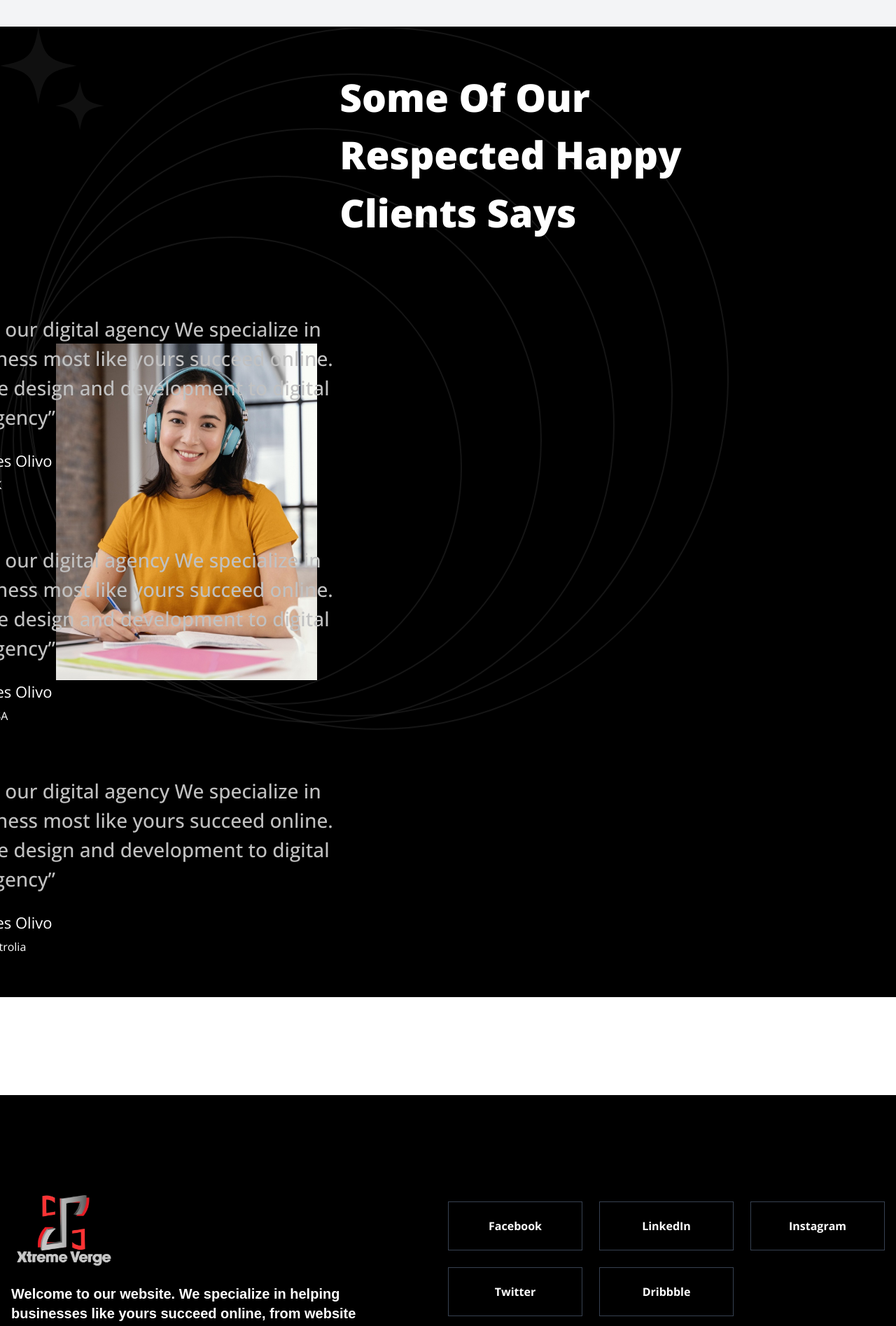
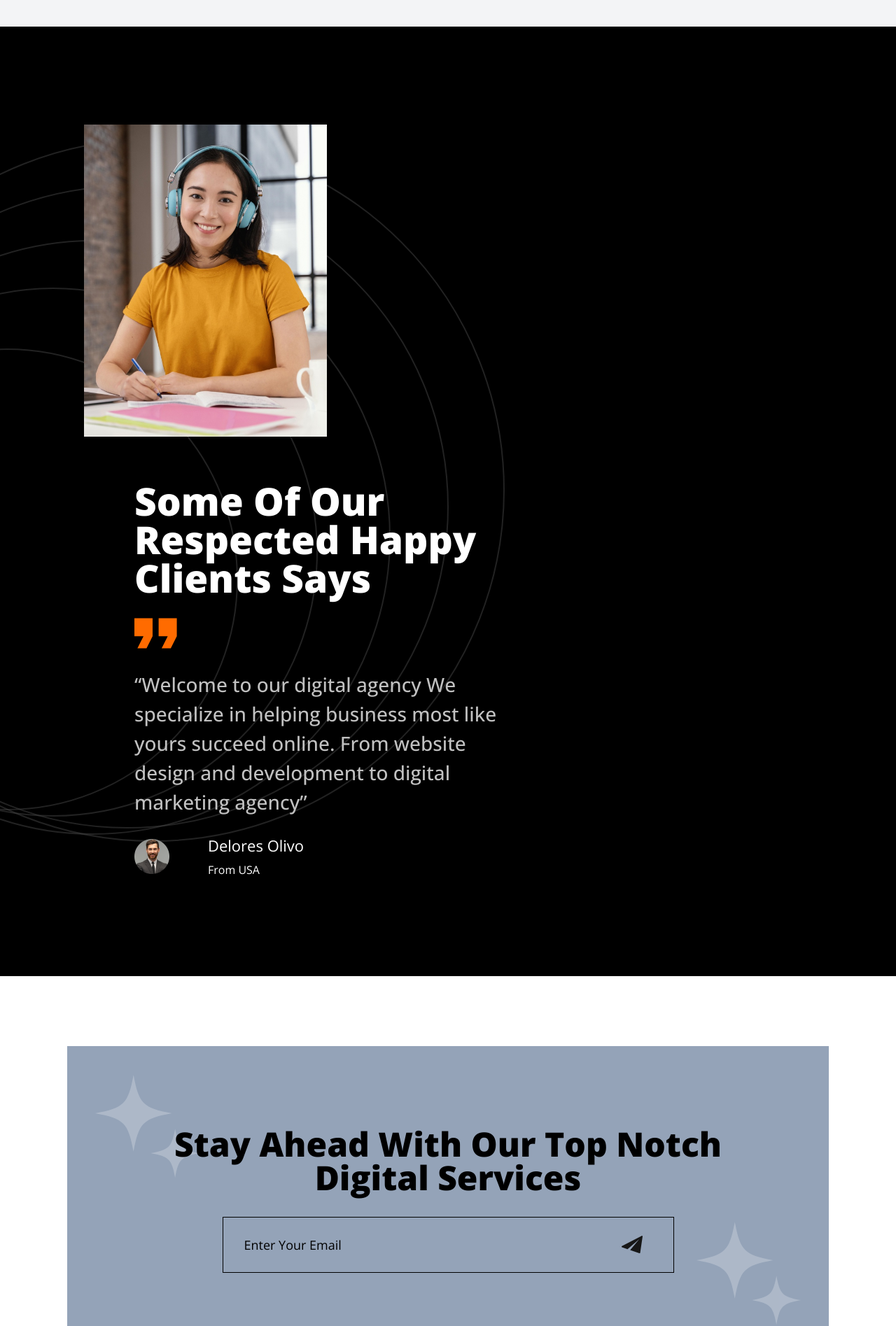
Before and after one commit to Abdullah7175/xtreme-verge, a Next.js app: page /aboutus in a window 1280 px wide. Shown: the part 2604-4499 px from the top of the page at 70% size. Built offline with nearby package versions, Linux system fonts and the light colour scheme; a web font is replaced by a local one.

Commit message:
About Page Completed

```diff
--- a/app/aboutus/page.js
+++ b/app/aboutus/page.js
@@ -7,13 +7,16 @@ import Image from "next/image";
 import Link from "next/link";
 import React, { useEffect, useState } from "react";
 import { Fade } from "react-awesome-reveal";
-import { Swiper, SwiperSlide } from 'swiper/react';
-import { Autoplay } from 'swiper/modules';
+import { Swiper, SwiperSlide } from "swiper/react";
+import "swiper/css";
+import { Autoplay } from "swiper/modules";
 import avatar_img from "@/public/avatar_1.jpg";
 import testimonial_thumb from "@/public/testimonial_thumb_1.jpg";
+import Subscribe from "@/components/Subscribe";
 
 export default function AboutUs() {
   const [loading, setLoading] = useState(true);
+
   const testimonial_data = [
     {
       img: avatar_img,
@@ -33,7 +36,7 @@ export default function AboutUs() {
       location: `From Astrolia`,
       des: `“Welcome to our digital agency We specialize in helping business most like yours succeed online. From website design and development to digital marketing agency”`,
     },
-  ]
+  ];
 
   useEffect(() => {
     const loaderTimeline = gsap.timeline({
@@ -67,8 +70,6 @@ export default function AboutUs() {
       );
     }
   }, []);
-
-
 
   return (
     <>
@@ -114,11 +115,11 @@ export default function AboutUs() {
                     needs of our clients.
                   </p>
                   <p>
-                    Our mission is to empower businesses by providing innovative,
-                    reliable, and scalable solutions. We believe in leveraging
-                    technology to drive success and make a positive impact in the
-                    world. We help businesses achieve their digital transformation
-                    goals.
+                    Our mission is to empower businesses by providing
+                    innovative, reliable, and scalable solutions. We believe in
+                    leveraging technology to drive success and make a positive
+                    impact in the world. We help businesses achieve their
+                    digital transformation goals.
                   </p>
                 </Fade>
               </div>
@@ -211,8 +212,16 @@ export default function AboutUs() {
             </div>
           </div>
           <div>
-            <h1 className="text-3xl font-bold">Trusted Excellence in Every Solution</h1>
-            <p className="text-lg text-gray-500 mt-5 mb-12"> Our commitment to innovation, quality, and customer satisfaction sets us apart. With a team of experts dedicated to delivering tailored solutions, we ensure seamless execution, cutting-edge technology, and unparalleled support.</p>
+            <h1 className="text-3xl font-bold">
+              Trusted Excellence in Every Solution
+            </h1>
+            <p className="text-lg text-gray-500 mt-5 mb-12">
+              {" "}
+              Our commitment to innovation, quality, and customer satisfaction
+              sets us apart. With a team of experts dedicated to delivering
+              tailored solutions, we ensure seamless execution, cutting-edge
+              technology, and unparalleled support.
+            </p>
           </div>
           <div className="flex items-center justify-start gap-10">
             <div className="w-72">
@@ -258,9 +267,7 @@ export default function AboutUs() {
                 />
               </div>
               <div>
-                <h1 className="font-bold text-xl mb-2">
-                  Sustainable Growth
-                </h1>
+                <h1 className="font-bold text-xl mb-2">Sustainable Growth</h1>
                 <p className="text-lg pr-6">
                   Sustainable growth means achieving long-term success.
                 </p>
@@ -301,9 +308,8 @@ export default function AboutUs() {
           </div>
         </div>
       </div>
-      <section className="relative bg-black cs_shape_wrap_2">
-        {/* Shape 1 */}
-        <div className="absolute inset-0 pointer-events-none">
+      <section className="relative bg-black cs_shape_wrap_2 py-20 px-10 overflow-hidden">
+        <div className="absolute top-40 -left-80 pointer-events-none">
           <svg
             width="1041"
             height="1005"
@@ -312,7 +318,7 @@ export default function AboutUs() {
             xmlns="http://www.w3.org/2000/svg"
           >
             <circle
-              opacity="0.3"
+              opacity="0.5"
               cx="538.5"
               cy="502.5"
               r="501.5"
@@ -320,7 +326,7 @@ export default function AboutUs() {
               strokeWidth="2"
             />
             <circle
-              opacity="0.3"
+              opacity="0.5"
               cx="501.5"
               cy="526.5"
               r="458.5"
@@ -328,7 +334,7 @@ export default function AboutUs() {
               strokeWidth="2"
             />
             <circle
-              opacity="0.3"
+              opacity="0.5"
               cx="453"
               cy="570"
               r="424"
@@ -336,7 +342,7 @@ export default function AboutUs() {
               strokeWidth="2"
             />
             <circle
-              opacity="0.3"
+              opacity="0.5"
               cx="396"
               cy="591"
               r="377"
@@ -344,7 +350,7 @@ export default function AboutUs() {
               strokeWidth="2"
             />
             <circle
-              opacity="0.3"
+              opacity="0.5"
               cx="330"
               cy="630"
               r="329"
@@ -353,34 +359,10 @@ export default function AboutUs() {
             />
           </svg>
         </div>
-
-        {/* Shape 2 */}
-        <div className="absolute top-0 left-0 pointer-events-none">
-          <svg
-            width="149"
-            height="149"
-            viewBox="0 0 149 149"
-            fill="none"
-            xmlns="http://www.w3.org/2000/svg"
-          >
-            <g opacity="0.23">
-              <path
-                d="M54.7532 1.16162C47.1932 42.2265 41.0646 48.3548 0 55.9147C41.065 63.4746 47.1932 69.6029 54.7532 110.668C62.3131 69.6029 68.4414 63.4746 109.506 55.9147C68.4414 48.3548 62.3128 42.2265 54.7532 1.16162Z"
-                fill="#454545"
-              />
-              <path
-                d="M114.179 78.1968C109.372 104.312 105.474 108.21 79.3584 113.018C105.474 117.825 109.372 121.723 114.179 147.838C118.987 121.723 122.885 117.825 149 113.018C122.884 108.21 118.987 104.312 114.179 78.1968Z"
-                fill="#454545"
-              />
-            </g>
-          </svg>
-        </div>
-
-        {/* Top spacing */}
         <div className="h-[150px] lg:h-[60px]"></div>
 
-        <div className="container mx-auto px-6 lg:px-20 relative z-10">
-          <div className="flex flex-wrap items-center">
+        <div className="container mx-auto px-6 lg:px-20 relative">
+          <div className="flex flex-wrap gap-16 items-center">
             <div className="w-full lg:w-4/12">
               <div>
                 <Image
@@ -394,16 +376,20 @@ export default function AboutUs() {
             </div>
             <div className="w-full lg:w-7/12 lg:ml-8">
               <div className="relative">
-                <div className="cs_testimonial cs_style_1 cs_color_1">
-                  <h2 className="cs_testimonial_title text-white font-extrabold text-[55px] mb-[30px]">
+                <div className="cs_testimonial cs_style_1 cs_color_1 pl-10">
+                  <h2 className="cs_testimonial_title text-white font-extrabold text-[55px] mb-[30px] leading-none">
                     Some Of Our Respected Happy Clients Says
                   </h2>
                   <Swiper
                     loop={true}
                     speed={1000}
                     autoplay={true}
+                    slidesPerView={1} // Only one slide will be shown at a time
                     modules={[Autoplay]}
-                    pagination={{ el: ".cs_pagination", clickable: true }}
+                    pagination={{
+                      el: ".cs_pagination",
+                      clickable: true,
+                    }}
                     className="cs_slider cs_slider_4"
                   >
                     {testimonial_data.map((item, index) => (
@@ -427,12 +413,17 @@ export default function AboutUs() {
                               />
                             </svg>
                           </div>
-                          <blockquote className="cs_testimonial_text font-medium text-[28px] mb-[25px]">
+                          <blockquote className="cs_testimonial_text font-extrabold text-[28px] mb-[25px]">
                             {item.des}
                           </blockquote>
                           <div className="cs_testimonial_meta flex items-center">
                             <div className="cs_testimonial_avatar w-[80px] mr-[25px]">
-                              <Image src={item.img} alt="Avatar" width={50} height={50} />
+                              <Image
+                                src={item.img}
+                                alt="Avatar"
+                                width={50}
+                                height={50}
+                              />
                             </div>
                             <div className="cs_testimonial_meta_right">
                               <h3 className="cs_testimonial_avatar_name text-[22px] mb-[6px] text-white">
@@ -453,13 +444,10 @@ export default function AboutUs() {
             </div>
           </div>
         </div>
-
-        {/* Bottom spacing */}
         <div className="h-[150px] lg:h-[60px]"></div>
       </section>
       <div className="h-[115px] lg:h-[60px]"></div>
-
-
+      <Subscribe/>
     </>
   );
 }
--- a/app/page.js
+++ b/app/page.js
@@ -5,6 +5,7 @@ import WorkFlow from "@/components/Workflow";
 import Services from "@/components/Services";
 import Counter from "@/components/Counter";
 import Slider from "@/components/Slider";
+import Subscribe from "@/components/Subscribe";
 
 export default function Home() {
 
@@ -17,6 +18,7 @@ export default function Home() {
       <Services/>
       <WorkFlow />
       <Counter />
+      <Subscribe />
     </>
   );
 }
--- a/components/ScrollTop.jsx
+++ /dev/null
@@ -1,14 +0,0 @@
-import React from 'react'
-
-const ScrollTop = () => {
-    const ClickHandler = () => {
-        window.scrollTo({ top: 0, behavior: "smooth" });
-      };
-  return (
-    <div>
-
-    </div>
-  )
-}
-
-export default ScrollTop
--- /dev/null
+++ b/components/Subscribe.jsx
@@ -0,0 +1,103 @@
+'use client'
+import React from 'react'
+
+const Subscribe = () => {
+  const handleSubmit = (e) => {
+    e.preventDefault();
+  }
+  return (
+   <>
+   <section className="relative bg-slate-400 overflow-hidden max-w-[85%] mx-auto py-14 my-10">
+        <div className="absolute top-10 left-10 pointer-events-none">
+          <svg
+            width="149"
+            height="150"
+            viewBox="0 0 149 150"
+            fill="none"
+            xmlns="http://www.w3.org/2000/svg"
+          >
+            <g opacity="0.23">
+              <path
+                d="M54.7532 1.2627C47.1932 42.3276 41.0646 48.4558 0 56.0158C41.065 63.5757 47.1932 69.7039 54.7532 110.769C62.3131 69.7039 68.4414 63.5757 109.506 56.0158C68.4414 48.4558 62.3128 42.3276 54.7532 1.2627Z"
+                fill="white"
+              />
+              <path
+                d="M114.179 78.2979C109.372 104.413 105.474 108.311 79.3584 113.119C105.474 117.926 109.372 121.824 114.179 147.939C118.987 121.824 122.885 117.926 149 113.119C122.884 108.311 118.987 104.413 114.179 78.2979Z"
+                fill="white"
+              />
+            </g>
+          </svg>
+        </div>
+
+
+        <div className="absolute bottom-10 right-10 pointer-events-none">
+          <svg
+            width="149"
+            height="150"
+            viewBox="0 0 149 150"
+            fill="none"
+            xmlns="http://www.w3.org/2000/svg"
+          >
+            <g opacity="0.23">
+              <path
+                d="M54.7532 1.2627C47.1932 42.3276 41.0646 48.4558 0 56.0158C41.065 63.5757 47.1932 69.7039 54.7532 110.769C62.3131 69.7039 68.4414 63.5757 109.506 56.0158C68.4414 48.4558 62.3128 42.3276 54.7532 1.2627Z"
+                fill="white"
+              />
+              <path
+                d="M114.179 78.2979C109.372 104.413 105.474 108.311 79.3584 113.119C105.474 117.926 109.372 121.824 114.179 147.939C118.987 121.824 122.885 117.926 149 113.119C122.884 108.311 118.987 104.413 114.179 78.2979Z"
+                fill="white"
+              />
+            </g>
+          </svg>
+        </div>
+
+        {/* Top Spacer */}
+        <div className="h-[150px] lg:h-[60px]"></div>
+
+        <div className="container mx-auto px-6 lg:px-20 relative">
+          {/* Section Heading */}
+          <div className="text-center">
+            <div className="mb-4">
+              <h2 className="text-5xl font-black text-black animate-textUpAndDowns">
+                Stay Ahead With Our Top Notch <br />Digital Services
+              </h2>
+            </div>
+          </div>
+
+          {/* Newsletter Form */}
+          <div className="mt-8">
+            <form className="relative max-w-[645px] w-full mx-auto">
+              <input
+                type="text"
+                placeholder="Enter Your Email"
+                className=" placeholder:text-black w-full h-[80px] px-[30px] text-[18px] border border-black bg-transparent outline-none text-black focus:border-red-600"
+              />
+              <button
+                type="submit"
+                className="absolute top-0 right-0 w-[75px] h-[80px] bg-transparent border-0 cursor-pointer transition-all duration-400]"
+              >
+                <svg
+                  width="30"
+                  height="26"
+                  viewBox="0 0 30 26"
+                  fill="none"
+                  xmlns="http://www.w3.org/2000/svg"
+                >
+                  <path
+                    d="M29.6063 0.212923C29.3188 0.00917327 28.9413 -0.0183267 28.6288 0.145423L0.503806 14.8329C0.171306 15.0067 -0.0249444 15.3617 0.0025556 15.7354C0.0313056 16.1104 0.280056 16.4304 0.633806 16.5517L8.45256 19.2242L25.1038 4.98667L12.2188 20.5104L25.3226 24.9892C25.4201 25.0217 25.5226 25.0392 25.6251 25.0392C25.7951 25.0392 25.9638 24.9929 26.1126 24.9029C26.3501 24.7579 26.5113 24.5142 26.5526 24.2404L29.9901 1.11542C30.0413 0.765423 29.8938 0.417923 29.6063 0.212923Z"
+                    fill="currentColor"
+                  />
+                </svg>
+              </button>
+            </form>
+          </div>
+        </div>
+
+        {/* Bottom Spacer */}
+        <div className="h-[150px] lg:h-[60px]"></div>
+      </section>
+   </>
+  )
+}
+
+export default Subscribe
--- a/components/Workflow.jsx
+++ b/components/Workflow.jsx
@@ -68,14 +68,14 @@ const WorkFlow = () => {
                   zIndex: index + 1,
                 }}
               >
-                <div className="mb-5 relative">
+                <div className="mb-5 relative flex justify-between items-center">
                   <Image
                     src={process.icon}
                     width={41}
                     height={41}
                     alt={process.title}
                   />
-                  <div className="flex items-center justify-center absolute top-[30px] right-[30px] w-[48px] h-[48px] bg-[rgba(15,83,220,0.1)] text-[#0c111d] text-[24px] font-medium rounded-full">
+                  <div className="flex items-center justify-center  top-[30px] right-[30px] w-[48px] h-[48px] bg-[rgba(15,83,220,0.1)] text-[#0c111d] text-[24px] font-medium rounded-full">
                     {process.id}
                   </div>
                 </div>
```
Lines whose indentation alone changed are shown as unchanged.
